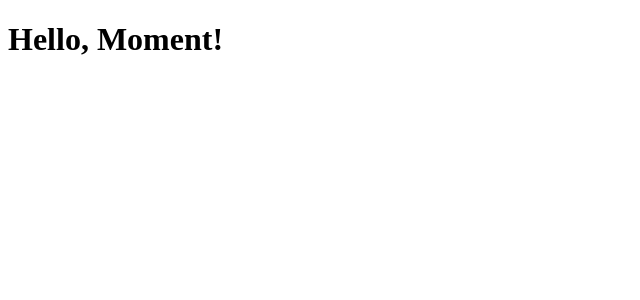
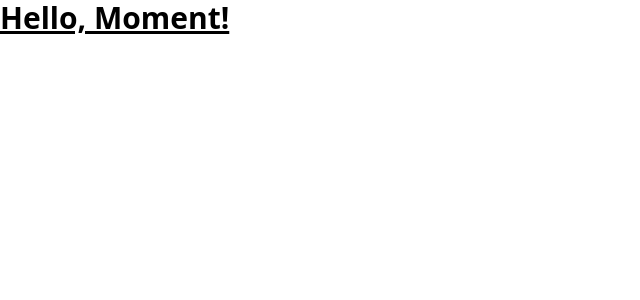
Before and after one commit to Edward-Brock/moment, a Vue app: page / in a window 1280 px wide. Shown: the top 300 px of the page, without its empty margins (0-640 px from the left). Built offline with nearby package versions, Linux system fonts and the light colour scheme.

Commit message:
安装 Tailwindcss

```diff
--- a/package.json
+++ b/package.json
@@ -13,6 +13,9 @@
   },
   "devDependencies": {
     "@vitejs/plugin-vue": "^4.0.0",
+    "autoprefixer": "^10.4.14",
+    "postcss": "^8.4.21",
+    "tailwindcss": "^3.2.7",
     "typescript": "^4.9.3",
     "vite": "^4.1.0",
     "vue-tsc": "^1.0.24"
--- /dev/null
+++ b/postcss.config.cjs
@@ -0,0 +1,6 @@
+module.exports = {
+  plugins: {
+    tailwindcss: {},
+    autoprefixer: {},
+  },
+}
--- a/src/App.vue
+++ b/src/App.vue
@@ -4,7 +4,7 @@
 
 <template>
   <div>
-    <h1>Hello, Moment!</h1>
+    <h1 class="text-3xl font-bold underline">Hello, Moment!</h1>
   </div>
 </template>
 
--- a/src/style.css
+++ b/src/style.css
@@ -0,0 +1,3 @@
+@tailwind base;
+@tailwind components;
+@tailwind utilities;
--- /dev/null
+++ b/tailwind.config.cjs
@@ -0,0 +1,11 @@
+/** @type {import('tailwindcss').Config} */
+module.exports = {
+  content: [
+    "./index.html",
+    "./src/**/*.{vue,js,ts,jsx,tsx}",
+  ],
+  theme: {
+    extend: {},
+  },
+  plugins: [],
+}
```
Also changed, not shown: 1 other file (tests, documents, lock files or other folders).
